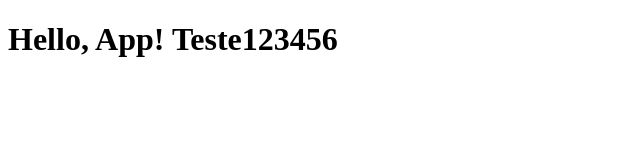
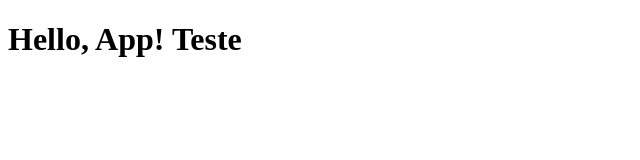
Before and after one commit to saxiro/hello-app, a plain HTML site: page src/index.html in a window 1280 px wide. Shown: the whole page, without its empty margins (0-640 px from the left). Drawn offline with Linux system fonts and the light colour scheme.

Commit message:
Updates...

```diff
--- a/src/index.html
+++ b/src/index.html
@@ -7,6 +7,6 @@
     <title>Hello App!</title>
 </head>
 <body>
-    <h1>Hello, App! Teste123456</h1>
+    <h1>Hello, App! Teste</h1>
 </body>
 </html>
```
